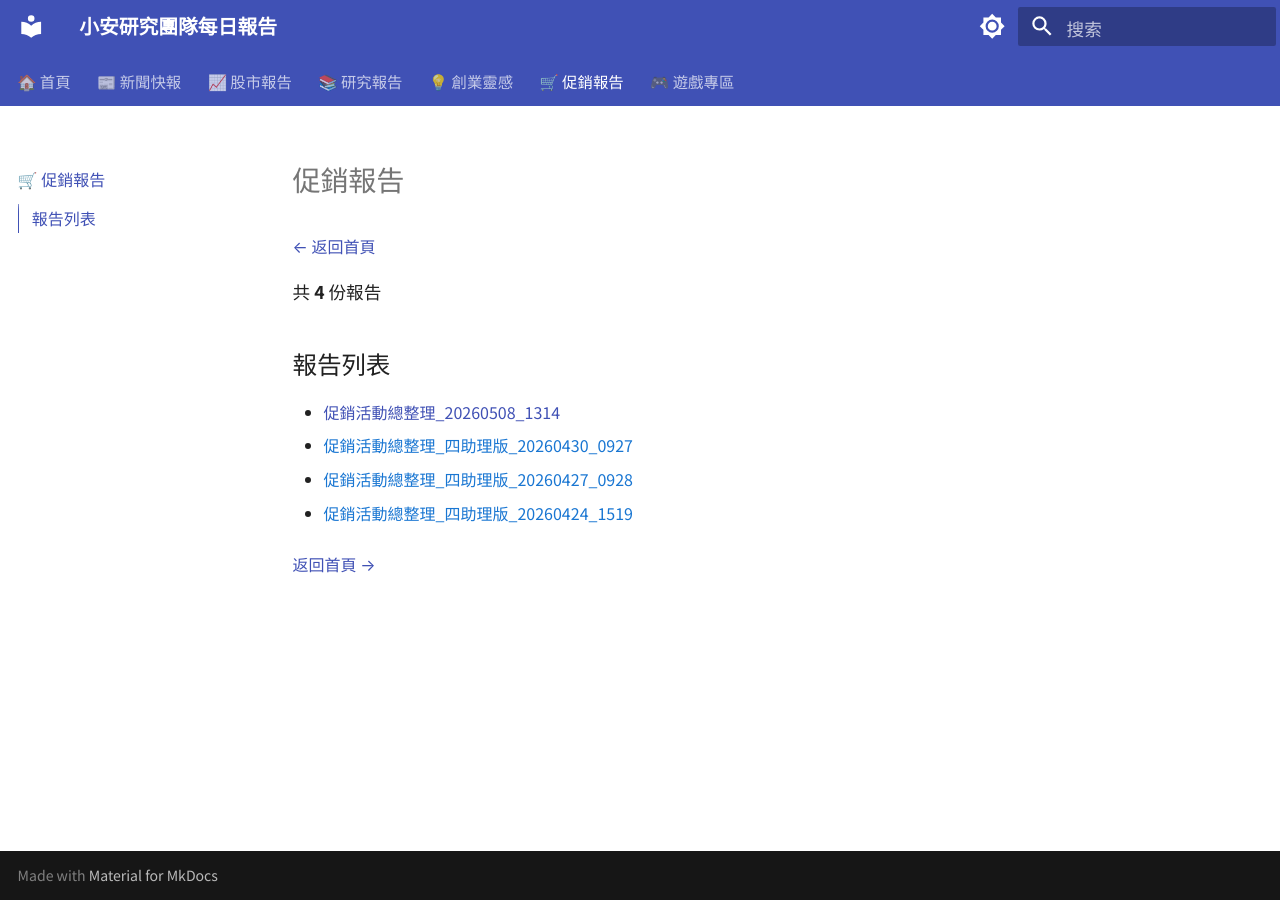
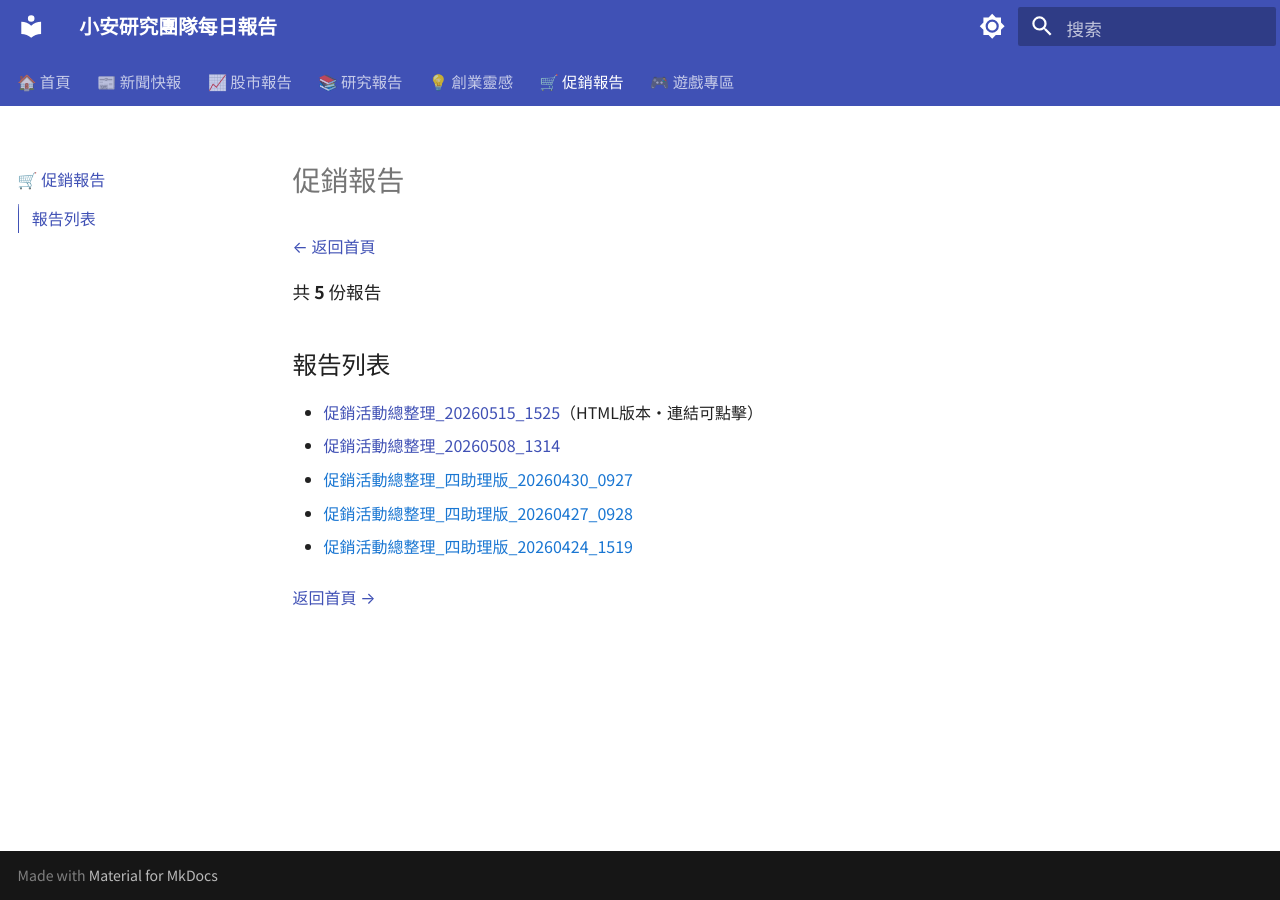
Before and after one commit to hkaiyen/openclaw-workspace, an MkDocs documentation site: the page built from docs/reports/促銷.md, in a window 1280 px wide. Built offline with MkDocs 1.6.1 and Material for MkDocs 9.7.7, drawn with Linux system fonts in a browser that asks for light colours.

Commit message:
更新促銷報告索引 20260515

```diff
--- a/docs/reports/促銷.md
+++ b/docs/reports/促銷.md
@@ -2,10 +2,11 @@
 
 [← 返回首頁](/)
 
-共 **4** 份報告
+共 **5** 份報告
 
 ## 報告列表
 
+- [促銷活動總整理_20260515_1525](促銷/促銷活動總整理_20260515_1525.html)（HTML版本·連結可點擊）
 - [促銷活動總整理_20260508_1314](促銷/促銷活動總整理_20260508_1314.pdf)
 - [促銷活動總整理_四助理版_20260430_0927](促銷/促銷活動總整理_四助理版_20260430_0927.docx)
 - [促銷活動總整理_四助理版_20260427_0928](促銷/促銷活動總整理_四助理版_20260427_0928.docx)
```
